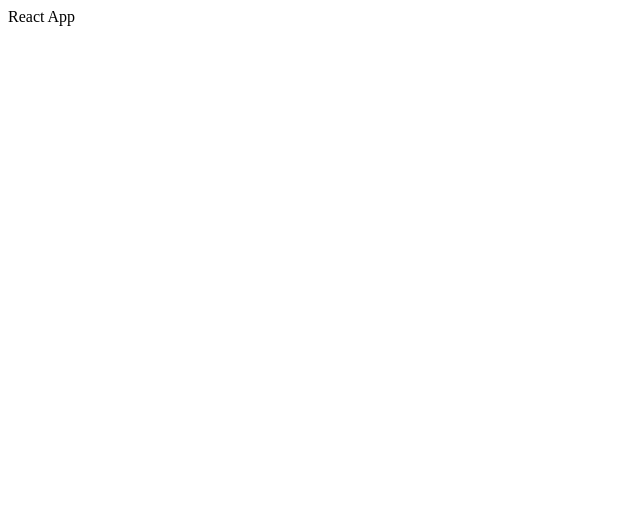
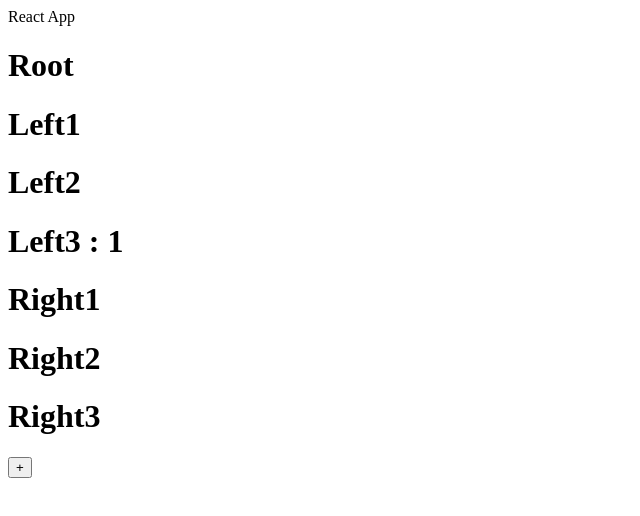
Before and after one commit to sp-chyoo/chy-ExamReact, a React (Create React App) app in the folder my-app/: page / in a window 1280 px wide. Shown: the top 516 px of the page, without its empty margins (0-640 px from the left). Built offline with nearby package versions, Linux system fonts and the light colour scheme.

Commit message:
Redux 예제 소스 추가

```diff
--- a/my-app/src/App.js
+++ b/my-app/src/App.js
@@ -1,11 +1,94 @@
 import './App.css';
+import {createStore} from 'redux';
+import {Provider, useSelector, useDispatch} from 'react-redux';
+
+// state를 저장하는 store 생성
+// reducer 함수 필요
+const store = createStore(reducer);
+
+/**
+ * 스토어 안의 state를 어떻게 바꿀 것인가를 결정하는 함수
+ * @param {*} currentState 현재 state
+ * @param {*} action 어떻게 바꿀것인가를 알려주는 값
+ * @returns 새로운 state
+ */
+function reducer(currentState, action){
+  // 기본 state를 1로 초기화
+  if (currentState === undefined){
+    return {
+      number : 1,
+    }
+  }
+  const newState = {...currentState};
+
+  if(action.type === 'PLUS'){
+    newState.number++;
+  }
+
+  return newState;
+}
 
 function App() {
   return (
-    <div>
-
+    <div id="container">
+      <h1>Root</h1>
+      <div id="grid">
+        <Provider store={store}>
+          <Left1></Left1>
+          <Right1></Right1>
+        </Provider>
+      </div>
     </div>
   );
 }
 
+function Left1(props) {
+  return <div>
+    <h1>Left1</h1>
+    <Left2></Left2>
+  </div>
+}
+
+function Left2(props) {
+  return <div>
+    <h1>Left2</h1>
+    <Left3></Left3>
+  </div>
+}
+
+function Left3(props) {
+
+  // state 값 중에 어떤 값을 사용할 것인가?
+  const number = useSelector((state) => state.number);
+  return <div>
+    <h1>Left3 : {number}</h1>
+  </div>
+}
+
+function Right1(props) {
+  return <div>
+    <h1>Right1</h1>
+    <Right2></Right2>
+  </div>
+}
+
+function Right2(props) {
+  return <div>
+    <h1>Right2</h1>
+    <Right3></Right3>
+  </div>
+}
+
+function Right3(props) {
+  // state를 변경하기 위해 필요한 함수
+  const dispach = useDispatch();
+  return <div>
+    <h1>Right3</h1>
+    <input type='button' value="+" onClick={()=>{
+      dispach({type: 'PLUS'}); // PLUS라는 액션을 reducer에게 전달
+     }}></input>
+  </div>
+}
+
+
 export default App;
```
Also changed, not shown: 1 other file (tests, documents, lock files or other folders).
